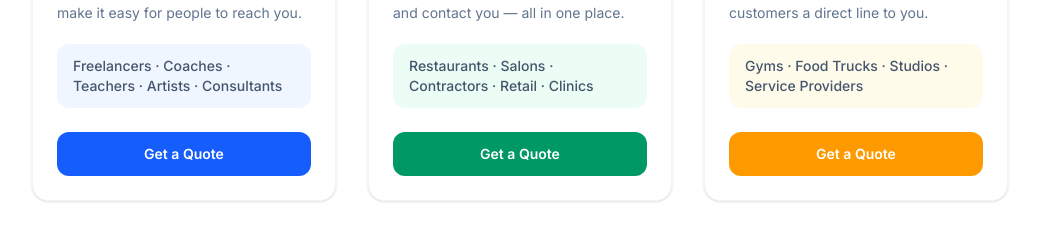
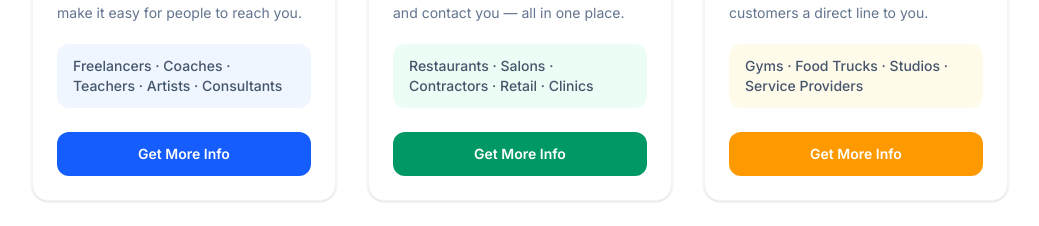
Before and after one commit to paksan32/aksanlabs-smb, a Next.js app: page / in a window 1280 px wide. Shown: the part 1420-1646 px from the top of the page, without its empty margins (120-1159 px from the left). Built offline with nearby package versions, Linux system fonts and the light colour scheme.

Commit message:
Rename service CTA from Get a Quote to Get More Info
Co-Authored-By: Claude Sonnet 4.6 <noreply@anthropic.com>

```diff
--- a/components/sections/Services.tsx
+++ b/components/sections/Services.tsx
@@ -102,7 +102,7 @@ export default function Services() {
                   href={`/?service=${service.value}#contact`}
                   className={`block text-center ${colors.btn} text-white text-sm font-semibold px-6 py-3 rounded-xl transition-colors`}
                 >
-                  Get a Quote
+                  Get More Info
                 </a>
               </motion.div>
             )
```
